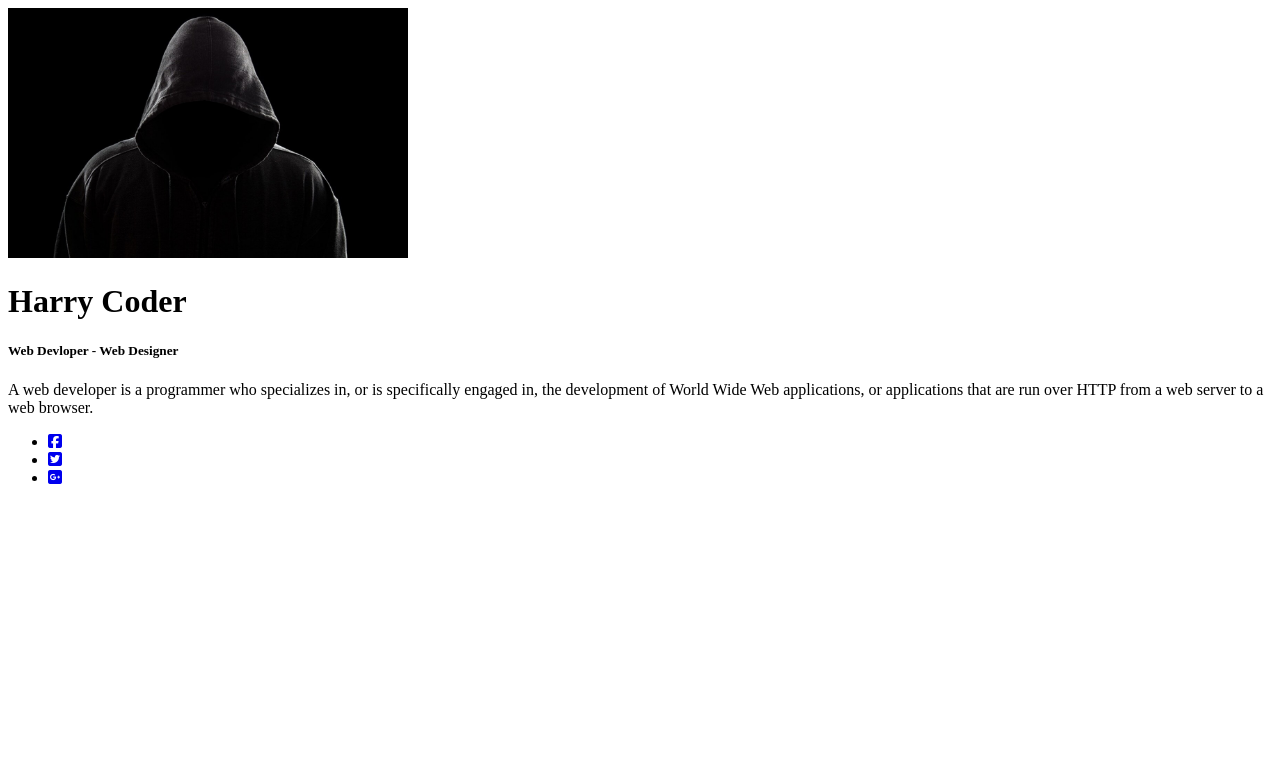
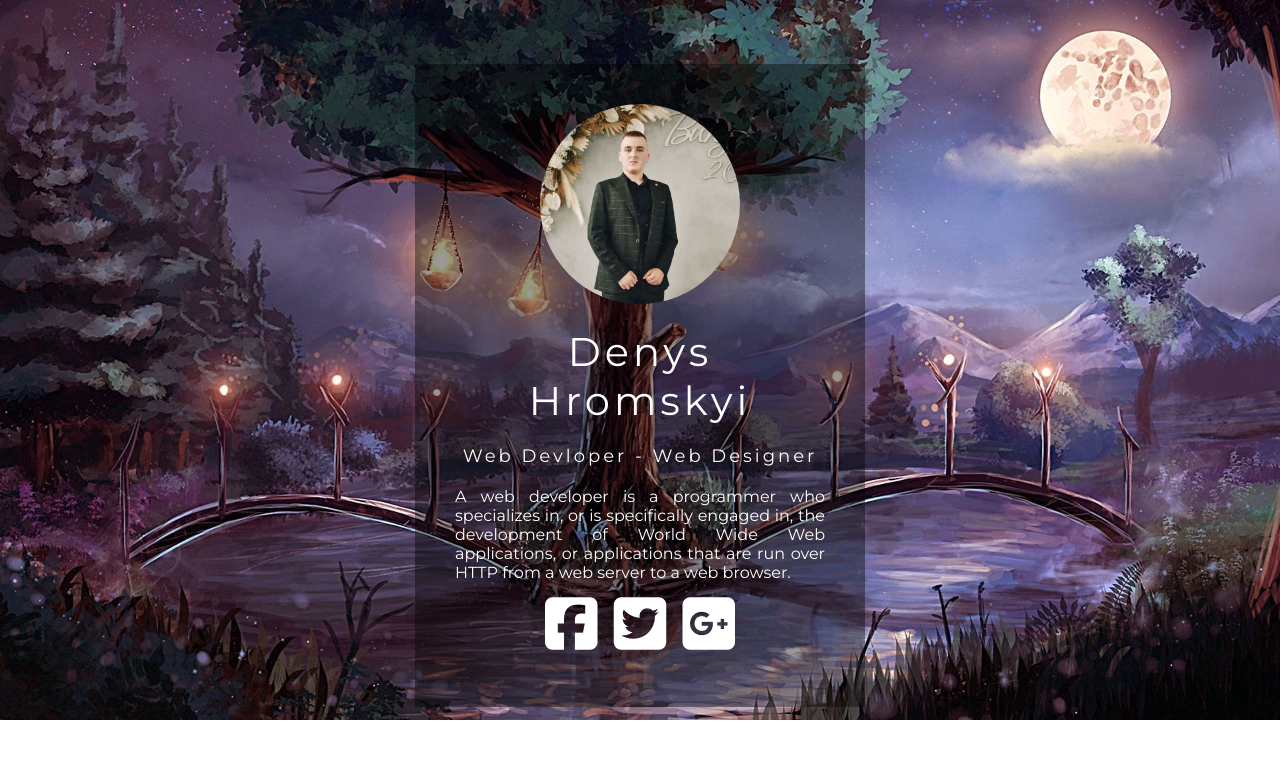
Before and after one commit to DenysGoodMan/WebPractical1-2.2, a plain HTML site: page index.html in a window 1280 px wide. Drawn offline with Linux system fonts and the light colour scheme.

Commit message:
First commit

```diff
--- /dev/null
+++ b/css/my-styles.css
@@ -0,0 +1,60 @@
+*{
+    margin: 0;
+    padding: 0;
+    box-sizing: border-box;
+    font-family: 'Montserrat', sans-serif;
+    }
+    body{
+    margin: 0;
+    padding: 0;
+background: url(../img/1-999.jpg) no-repeat;
+background-size: cover;
+}
+.box{
+width: 450px;
+background: rgba(0, 0, 0, 0.4);
+padding: 40px;
+text-align: center;
+margin: auto;
+margin-top: 5%;
+color: white;
+font-family: 'Century Gothic',sans-serif;
+}
+.box-img{
+border-radius: 50%;
+width: 200px;
+height: 200px;
+}
+.box h1{
+font-size: 40px;
+letter-spacing: 4px;
+font-weight: 100;
+margin-top: 20px;
+}
+.box h5{
+font-size: 18px;
+letter-spacing: 3px;
+font-weight: 100;
+margin: 20px 0;
+}
+.box p{
+text-align: justify;
+}
+ul{
+margin: 0;
+padding: 0;
+}
+.box li{
+display: inline-block;
+margin: 6px;
+list-style: none;
+}
+.box li a{
+color: white;
+text-decoration: none;
+font-size: 60px;
+transition: all ease-in-out 250ms;
+}
+.box li a:hover{
+color: #b9b9b9;
+}
--- a/index.html
+++ b/index.html
@@ -4,17 +4,17 @@
 <meta charset="utf-8">
 <script
 src="https://use.fontawesome.com/d1341f9b7a.js"></script>
-<link rel="stylesheet" href="style.css">
+<link rel="stylesheet" href="css/my-styles.css">
 <title>Personal WebSite</title>
 <link
 href="https://fonts.googleapis.com/css2?family=Montserrat:wght
 @400;600&display=swap" rel="stylesheet">
-<link rel="stylesheet" href="style.css">
+<link rel="stylesheet" href="css/my-styles.css">
 </head>
 <body>
 <div class="box">
-<img src="1637066880_1-abrakadabra-fun-p-ten-v-kapyushone-1.jpg" width="400" height="250" alt="Harry Coder" class="box-img">
-<h1>Harry Coder</h1>
+<img src="img/my-img.jpg" width="400" height="250" alt="Denys Hromskyi" class="box-img">
+<h1>Denys Hromskyi</h1>
 <h5>Web Devloper - Web Designer</h5>
 <p>
 A web developer is a programmer who specializes in, or
@@ -25,8 +25,7 @@ web server to a web browser.
 <ul>
 <li><a href="#"><i class="fa fa-facebook-square" ariahidden="true"></i></a></li>
 <li><a href="#"><i class="fa fa-twitter-square" ariahidden="true"></i></a></li>
-<li><a href="#"><i class="fa fa-google-plus-square"
-aria-hidden="true"></i></a></li>
+<li><a href="#"><i class="fa fa-google-plus-square" aria-hidden="true"></i></a></li>
 </ul>
 </div>
 </body>
```
Also changed, not shown: 1637066880_1-abrakadabra-fun-p-ten-v-kapyushone-1.jpg (deleted), img/1-999.jpg (added), img/my-img.jpg (added).
